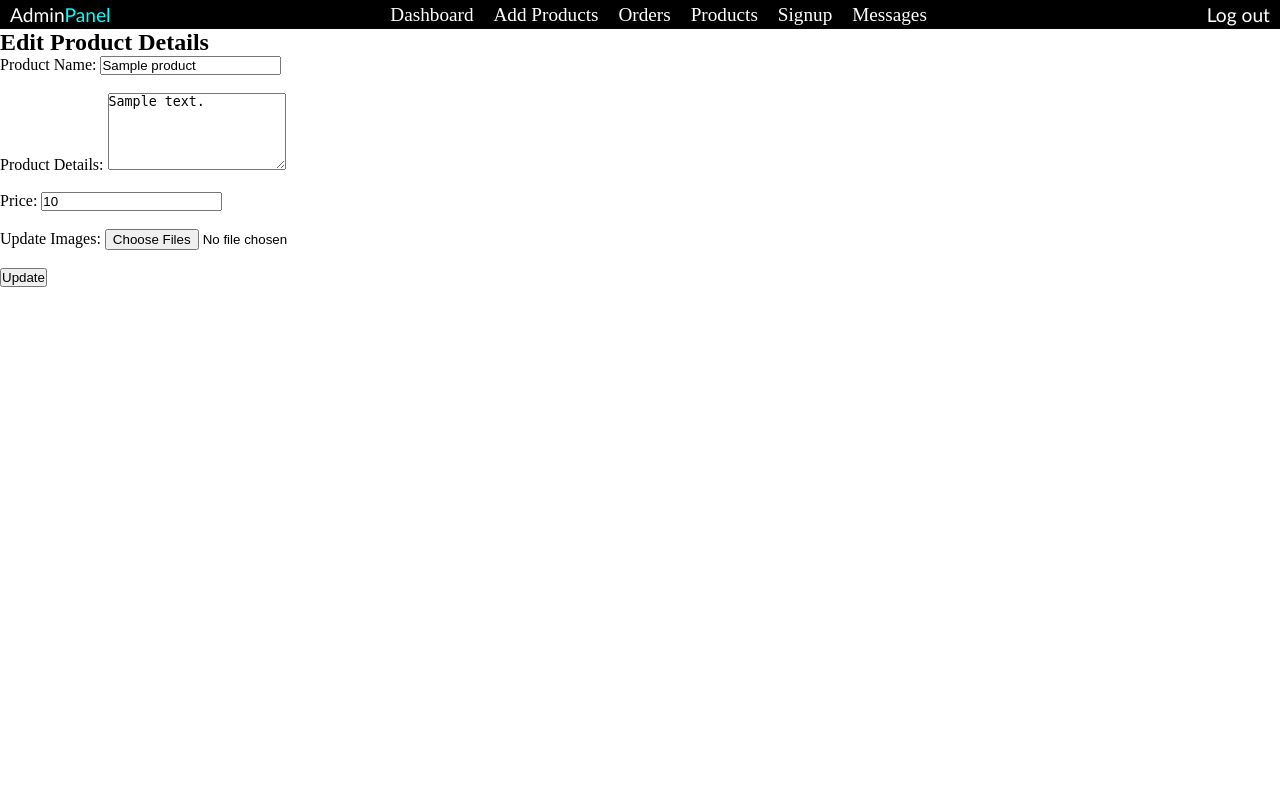
After one commit to ETH-33/cw1-SanjitMaharjan, a PHP site: page /admin/admin_editproduct.php?product_id=1 in a window 1280 px wide. The commit adds this page. Run offline with PHP 8.4, Linux system fonts and the light colour scheme; the visitor is signed in with stand-in values (Sample User, id 1); tables that the repository leaves empty or names only in its code hold one stand-in row (values such as "Sample post").

Commit message:
Product edit page created and displayed in a proper way

```diff
--- a/admin/admin_connection.php
+++ b/admin/admin_connection.php
@@ -4,10 +4,8 @@ $username = 'root';
 $password = '';
 $database = 'project_clothing_db';
 
-// Create a database connection
 $conn = mysqli_connect($host, $username, $password, $database);
 
-// Check the connection
 if ($conn->connect_error) {
     die('Connection failed: ' . $conn->connect_error);
 }
--- /dev/null
+++ b/admin/admin_editproduct.php
@@ -0,0 +1,79 @@
+<?php
+include 'admin_connection.php';
+include 'admin_nav.php';
+require_once('start_session.php');
+
+if (!isset($_SESSION['logged_in']) || $_SESSION['logged_in'] !== true) {
+
+  header('Location: admin_login.php');
+  exit();
+}
+
+if (isset($_GET['product_id'])) {
+  $product_id = $_GET['product_id'];
+  $stmt = "SELECT * FROM products WHERE product_id = '$product_id'";
+  $result = mysqli_query($conn, $stmt);
+  $product = mysqli_fetch_assoc($result);
+
+  $stmt_images = "SELECT * FROM product_images WHERE product_id = '$product_id'";
+  $result_images = mysqli_query($conn, $stmt_images);
+  $images = array();
+  while ($row = mysqli_fetch_assoc($result_images)) {
+    $images[] = $row['image_path'];
+  }
+}
+
+if (isset($_POST['Update'])) {
+  $name = $_POST['name'];
+  $details = $_POST['details'];
+  $price = $_POST['price'];
+  $stmt = "UPDATE products SET name='$name', details='$details', price='$price' WHERE product_id='$product_id'";
+  mysqli_query($conn, $stmt);
+
+  if (isset($_FILES['image'])) {
+    $imagecount = count($_FILES['image']['name']);
+
+    $delete_stmt = "DELETE FROM product_images WHERE product_id = '$product_id'";
+    mysqli_query($conn, $delete_stmt);
+
+    for ($i = 0; $i < $imagecount; $i++) {
+      $filename = $_FILES['image']['name'][$i];
+      $tmpname = $_FILES["image"]["tmp_name"][$i];
+      $folder = "../Images/" . $filename;
+      move_uploaded_file($tmpname, $folder);
+
+      $stmt = "INSERT INTO `product_images` (product_id, image_path) VALUES ('$product_id', '$folder')";
+      mysqli_query($conn, $stmt);
+    }
+  }
+
+  header('Location: admin_products.php');
+  exit();
+}
+?>
+
+<!DOCTYPE html>
+<html>
+<head>
+  <title>Edit Product Details</title>
+</head>
+
+<body>
+  <h2>Edit Product Details</h2>
+  <form method="POST" action="" enctype="multipart/form-data">
+    <label for="name">Product Name:</label>
+    <input type="text" name="name" required value="<?php echo $product['name']; ?>"><br><br>
+
+    <label for="details">Product Details:</label>
+    <textarea name="details" rows="5" required><?php echo $product['details']; ?></textarea><br><br>
+
+    <label for="price">Price:</label>
+    <input type="number" name="price" required value="<?php echo $product['price']; ?>"><br><br>
+
+    <label for="image">Update Images:</label>
+    <input type="file" name="image[]" multiple><br><br>
+
+    <input type="submit" value="Update" name="Update">
+  </form>
+</body>
+</html>
--- a/admin/admin_login.php
+++ b/admin/admin_login.php
@@ -20,7 +20,7 @@ if(isset($_POST['Login'])){
             $_SESSION['logged_in'] = true;
             header('Location: admin_addproduct.php');
             exit();
-            // Perform further actions after successful login
+
         } else {
             echo "Enter correct password";
         }
--- a/admin/admin_nav.php
+++ b/admin/admin_nav.php
@@ -1,13 +1,13 @@
 <link rel="stylesheet" href="../css/admin_style.css">
 <header class="header">
 
-      <a href="../admin/dashbard.php" class="name">Admin<span>Panel</span></a>
+      <a href="admin_addproduct.php" class="name">Admin<span>Panel</span></a>
       <nav class="navbar">
       <ul>
          <li><a href="#">Dashboard</a>
         <li> <a href="admin_addproduct.php">Add Products</a>
          <li><a href="#">Orders</a>
-         <li><a href="#">Products</a>
+         <li><a href="admin_products.php">Products</a>
          <li><a href="admin_signup.php">Signup</a>
          <li><a href="#">Messages</a>
          </ul>
--- a/admin/start_session.php
+++ b/admin/start_session.php
@@ -1,6 +1,4 @@
 <?php
-// start_session.php
 
-// Start the session
 session_start();
 ?>
```
Also changed, not shown: admin/admin_addproduct.php (+30 -8 lines), admin/admin_logout.php (+2 -5 lines), admin/admin_products.php (added, +37 -0 lines), admin/admin_signup.php (+7 -15 lines), Images/1249477.jpg (added), Images/Make a logo wit 0.png.
